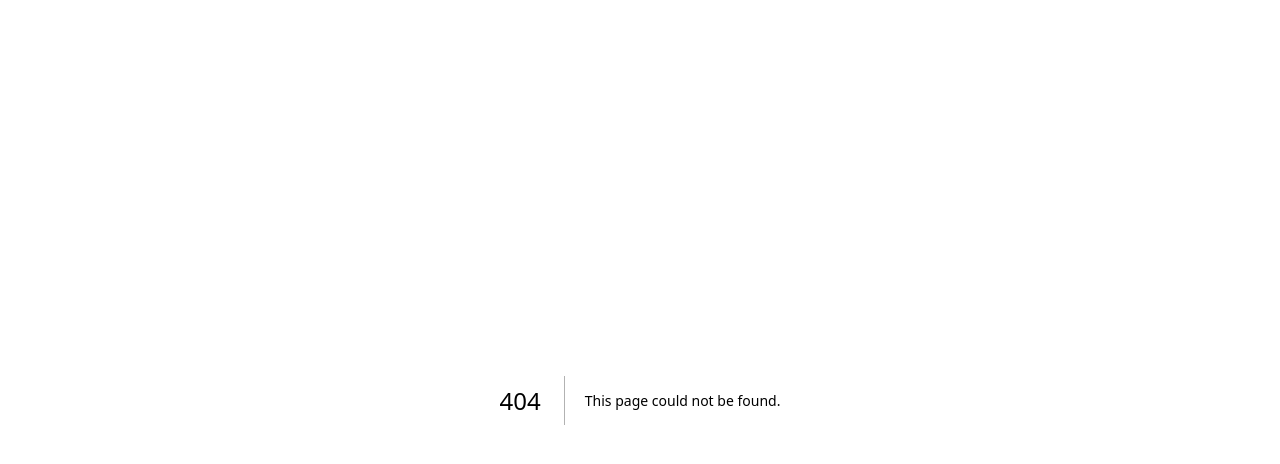
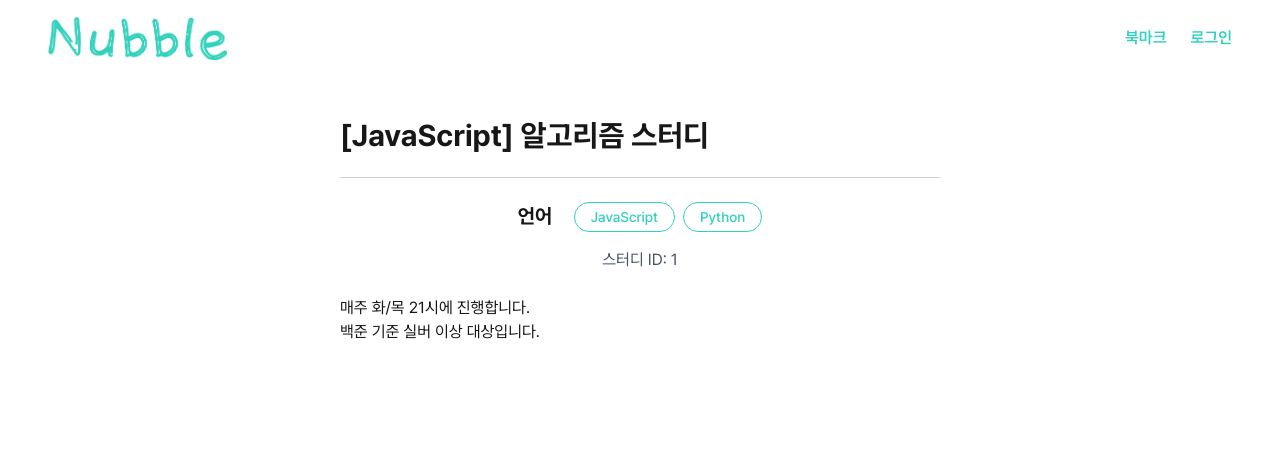
Before and after one commit to Nubblee/NubbleV2-FE, a Next.js app: page /study/1 in a window 1280 px wide. Before the commit this address had no page. Shown: the top 464 px of the page. Built offline with nearby package versions, Linux system fonts and the light colour scheme.

Commit message:
feat: taggroup 에 sidelabel 속성 적용(#48)

```diff
--- /dev/null
+++ b/app/(default)/study/[id]/page.tsx
@@ -0,0 +1,43 @@
+import TagGroup from "@/components/TagGroup/TagGroup";
+
+type Props = {
+  params: { id: string };
+};
+
+const StudyDetailPage = ({ params }: Props) => {
+  const mockStudy = {
+    title: "[JavaScript] 알고리즘 스터디",
+    languageOptions: ["JavaScript", "Python"],
+    levelOptions: ["LV1", "LV2"],
+    problemOptions: ["백준", "프로그래머스"],
+    howOptions: ["온라인", "오프라인"],
+    addressOptions: [],
+    days: ["월", "화", "수", "목", "금", "토", "일"],
+    writtenDate: "2025-10-01",
+    introduction:
+      "매주 화/목 21시에 진행합니다.\n백준 기준 실버 이상 대상입니다.",
+  };
+
+  return (
+    <div className="flex flex-col items-center justify-center w-full px-4 py-10">
+      {/* 제목 */}
+      <div className="mb-6 w-full max-w-[600px] text-3xl font-bold border-b-1 border-gray-middle pb-6">
+        {mockStudy.title}
+      </div>
+      {/* 스터디 정보 */}
+      <div className="">
+        <TagGroup
+          readonly
+          options={mockStudy.languageOptions}
+          sideLabel="언어"
+        />
+      </div>
+      <p className="text-gray-600">스터디 ID: {params.id}</p>
+      <div className="mt-6 w-full max-w-[600px] whitespace-pre-wrap">
+        {mockStudy.introduction}
+      </div>
+    </div>
+  );
+};
+
+export default StudyDetailPage;
--- a/app/(default)/studyRegister/page.tsx
+++ b/app/(default)/studyRegister/page.tsx
@@ -1,8 +1,20 @@
+"use client";
+
 import StudyRegisterTag from "@/app/(default)/studyRegister/_component/studyRegisterTag";
 import Input from "@/components/Input/input";
 import Button from "@/components/Button";
+import { useRouter } from "next/navigation";
 
-const studyRegister = () => {
+const StudyRegister = () => {
+  const router = useRouter();
+
+  const handleCreate = async () => {
+    // 임의의 ID 사용
+    const createdStudyId = 123;
+
+    router.push(`/study/${createdStudyId}`);
+  };
+
   return (
     <div className="flex flex-col items-center justify-center w-full px-4 py-10">
       {/* 제목 */}
@@ -53,10 +65,12 @@ const studyRegister = () => {
         <Button variant="outlined" className="px-6 py-2">
           임시저장
         </Button>
-        <Button className="px-6 py-2">생성하기</Button>
+        <Button className="px-6 py-2" onClick={handleCreate}>
+          생성하기
+        </Button>
       </div>
     </div>
   );
 };
 
-export default studyRegister;
+export default StudyRegister;
--- a/components/TagGroup/TagGroup.tsx
+++ b/components/TagGroup/TagGroup.tsx
@@ -6,6 +6,7 @@ import TagButton from "./TagButton";
 
 interface TagGroupProps {
   label?: string;
+  sideLabel?: string;
   labelClassName?: string;
   options: string[];
   defaultSelected?: string[];
@@ -15,6 +16,7 @@ interface TagGroupProps {
 
 const TagGroup = ({
   label,
+  sideLabel,
   labelClassName,
   options,
   defaultSelected = [],
@@ -33,6 +35,28 @@ const TagGroup = ({
     setSelectedValues(newSelected);
     onChange?.(newSelected);
   };
+
+  if (sideLabel) {
+    return (
+      <div className="flex items-start gap-4 mb-4">
+        <div className={clsx("min-w-[40px] text-xl font-bold", labelClassName)}>
+          {sideLabel}
+        </div>
+        <div className="flex gap-2 flex-wrap">
+          {options.map((option) => (
+            <TagButton
+              key={option}
+              selected={selectedValues.includes(option)}
+              onClick={() => toggle(option)}
+              className={readonly ? "pointer-events-none" : ""}
+            >
+              {option}
+            </TagButton>
+          ))}
+        </div>
+      </div>
+    );
+  }
 
   return (
     <div>
```
